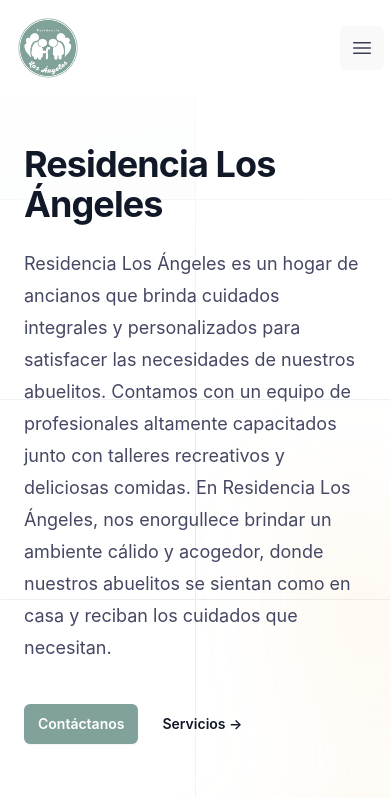
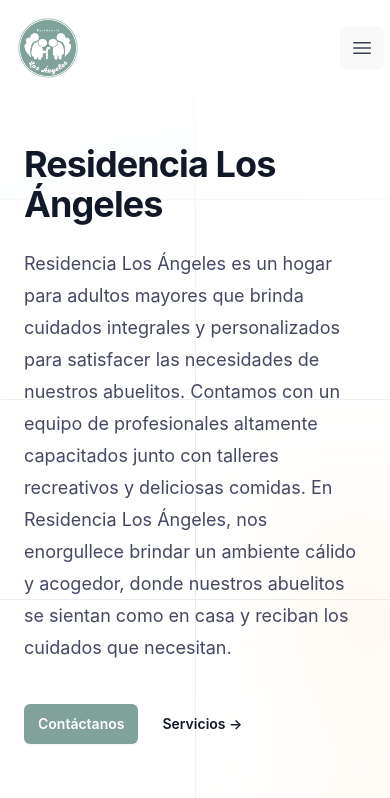
Before and after one commit to AndresV22/residencia-los-angeles-web-page, a Vue app: page / in a window 390 px wide. Shown: the top 798 px of the page. Built offline with nearby package versions, Linux system fonts and the light colour scheme; a web font is replaced by a local one.

Commit message:
CHG: Textos Pagina Principal

```diff
--- a/src/components/Hero.vue
+++ b/src/components/Hero.vue
@@ -29,7 +29,7 @@
             <div class="mx-auto max-w-2xl gap-x-14 lg:mx-0 lg:flex lg:max-w-none lg:items-center">
               <div class="w-full max-w-xl lg:shrink-0 xl:max-w-2xl">
                 <h1 class="text-4xl font-bold tracking-tight text-gray-900 sm:text-6xl">Residencia Los Ángeles</h1>
-                <p class="relative mt-6 text-lg leading-8 text-laBlue sm:max-w-md lg:max-w-none">Residencia Los Ángeles es un hogar de ancianos que brinda cuidados integrales y personalizados para
+                <p class="relative mt-6 text-lg leading-8 text-laBlue sm:max-w-md lg:max-w-none">Residencia Los Ángeles es un hogar para adultos mayores que brinda cuidados integrales y personalizados para
 satisfacer las necesidades de nuestros abuelitos. Contamos con un equipo de profesionales altamente
 capacitados junto con talleres recreativos y deliciosas comidas. En Residencia Los Ángeles, nos enorgullece
 brindar un ambiente cálido y acogedor, donde nuestros abuelitos se sientan como en casa y reciban los cuidados
--- a/src/components/Testimonials.vue
+++ b/src/components/Testimonials.vue
@@ -18,7 +18,7 @@
         </div>
         <figcaption class="text-base lg:col-start-1 lg:row-start-3">
           <div class="font-semibold text-gray-900">Fabiola</div>
-          <div class="mt-1 text-gray-500">75 años. Nuestra primera huésped.</div>
+          <div class="mt-1 text-gray-500">75 años. <br/> Nuestra primera huésped.</div>
         </figcaption>
       </figure>
     </div>
```
